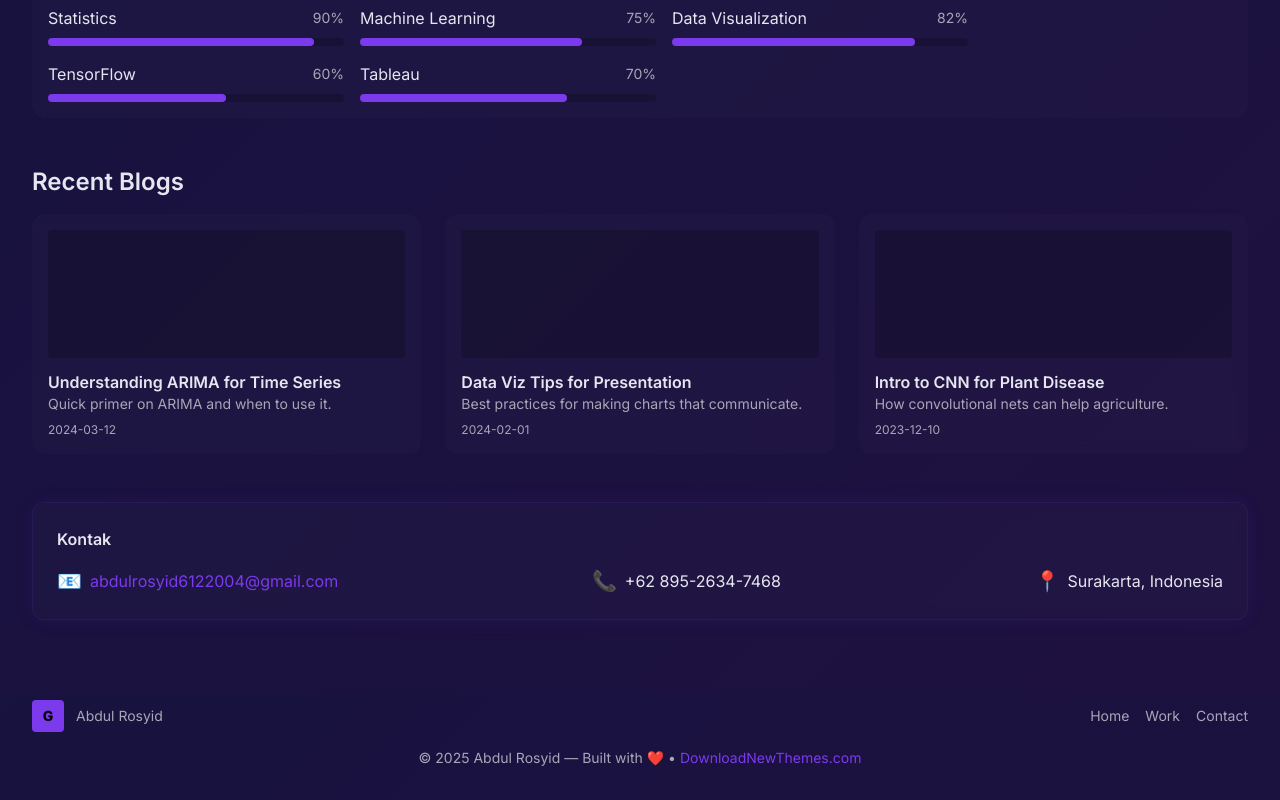
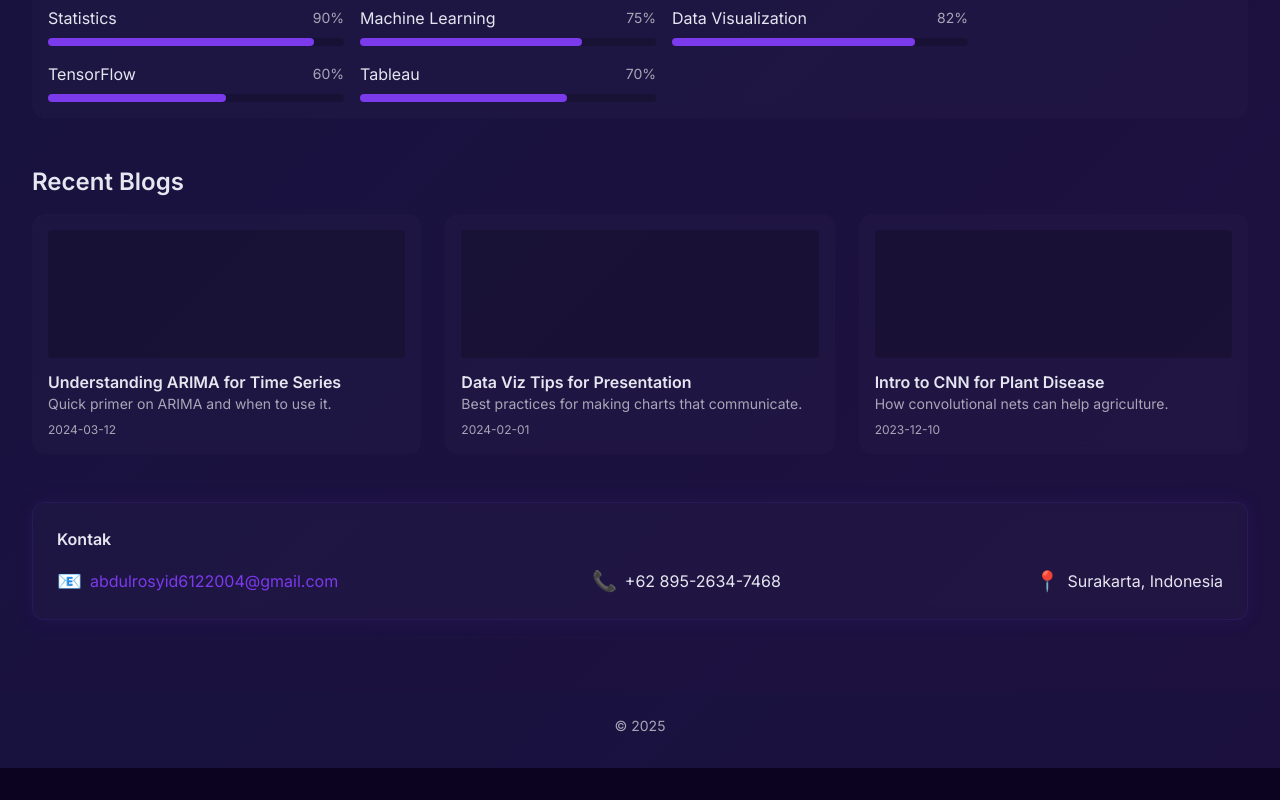
Before and after one commit to abdulrosyid001/Portofolio, a React (Vite) app: page / in a window 1280 px wide. Shown: the part 1708-2508 px from the top of the page. After the commit the page ends 2476 px from the top, so only its background shows below. Built offline with nearby package versions, Linux system fonts and the light colour scheme.

Commit message:
Perbaikan UI

```diff
--- a/src/components/Footer.jsx
+++ b/src/components/Footer.jsx
@@ -4,18 +4,7 @@ import React from 'react'
 export default function Footer() {
   return (
     <footer className="mt-12 py-8 text-subText text-sm">
-      <div className="flex flex-col sm:flex-row justify-between items-center gap-4">
-        <div className="flex items-center gap-3">
-          <div className="w-8 h-8 rounded bg-primary flex items-center justify-center text-black font-bold">G</div>
-          <div>Abdul Rosyid</div>
-        </div>
-        <div className="flex gap-4">
-          <a href="#">Home</a>
-          <a href="#projects">Work</a>
-          <a href="#contact">Contact</a>
-        </div>
-      </div>
-      <div className="mt-4 text-center">© {new Date().getFullYear()} Abdul Rosyid — Built with ❤️ • <a className="text-primary" href="#">DownloadNewThemes.com</a></div>
+      <div className="mt-4 text-center">© {new Date().getFullYear()}</div>
     </footer>
   )
 }
```
